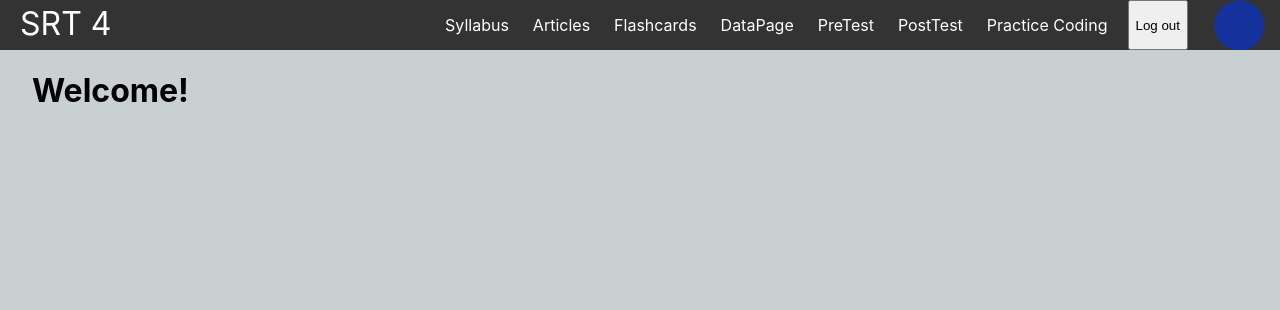
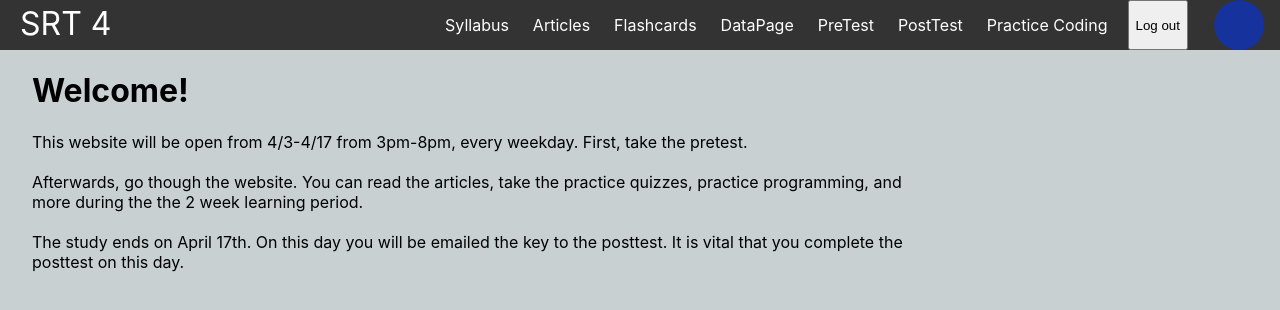
Before and after one commit to MD5595/SrtFlaskWebsite, a React (Create React App) app in the folder my-app/: page /HomePage in a window 1280 px wide. Shown: the top 310 px of the page. Built offline with nearby package versions, Linux system fonts and the light colour scheme.

Commit message:
home page

```diff
--- a/my-app/src/pages/HomePage.js
+++ b/my-app/src/pages/HomePage.js
@@ -3,7 +3,13 @@ import React from 'react';
 function Home() {
   return (
     <div className="container">
-      <h1>Welcome!</h1>
+      <h1>Welcome! </h1>
+        <p>This website will be open from 4/3-4/17 from 3pm-8pm, every weekday. First, take the pretest.<br/><br/>
+
+            Afterwards, go though the website. You can read the articles, take the practice quizzes, practice programming, and more
+            during the the 2 week learning period.<br/><br/>
+            The study ends on April 17th. On this day you will be emailed the key to the posttest.
+            It is vital that you complete the posttest on this day.</p>
     </div>
   );
 }
```
